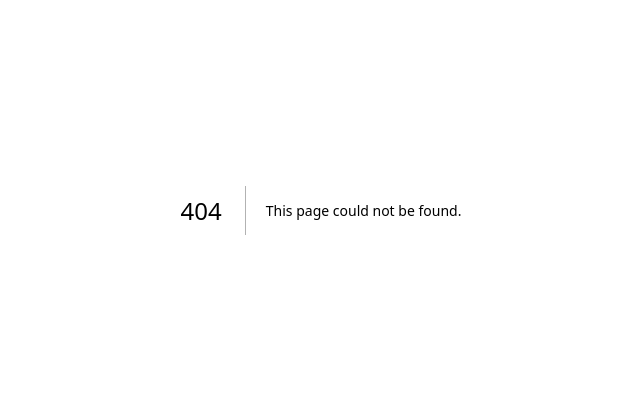
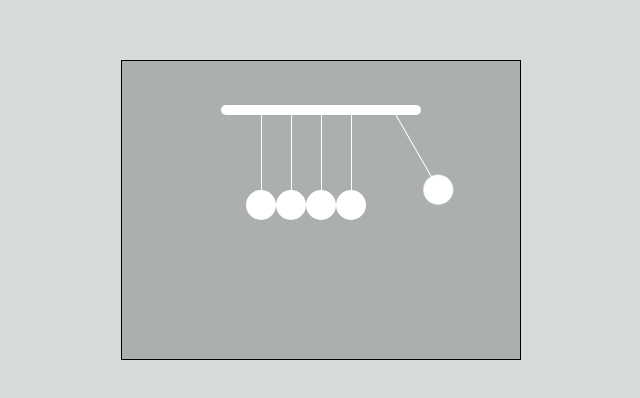
Before and after one commit to larrywong98/UIWidgets, a Next.js app in the folder widget-next/: page /purecss in a window 1280 px wide. Before the commit this address had no page. Shown: the part 190-588 px from the top of the page, without its empty margins (319-959 px from the left). Built offline with nearby package versions, Linux system fonts and the light colour scheme.

Commit message:
test folder router

```diff
--- /dev/null
+++ b/widget-next/app/purecss/page.module.css
@@ -0,0 +1,76 @@
+.base {
+  position: fixed;
+  width: 100%;
+  height: 100%;
+  display: flex;
+  justify-content: center;
+  align-items: center;
+}
+.balls-frame {
+  display: flex;
+  justify-content: center;
+  align-items: center;
+  width: 400px;
+  height: 300px;
+  border: 1px solid black;
+  background-color: rgba(0, 0, 0, 0.2);
+}
+.balls {
+  position: relative;
+  display: flex;
+  justify-content: center;
+  width: 200px;
+  height: 200px;
+}
+.balls::before {
+  position: absolute;
+  top: -5px;
+  left: 0;
+  content: "";
+  width: 200px;
+  height: 10px;
+  border-radius: 10px;
+  background-color: #ffffff;
+}
+.ball {
+  position: relative;
+  top: 80px;
+  width: 30px;
+  height: 30px;
+  border-radius: 50%;
+  background-color: #ffffff;
+  transform-origin: 50% -100px;
+}
+.ball::before {
+  position: absolute;
+  top: -80px;
+  left: 50%;
+  content: "";
+  width: 1px;
+  height: 80px;
+  background-color: #ffffff;
+}
+.ball-1 {
+  animation: first-ball 0.8s ease-out infinite alternate;
+}
+.ball-5 {
+  animation: five-ball 0.8s ease-out 0.8s infinite alternate;
+}
+@keyframes first-ball {
+  0%,
+  50% {
+    transform: rotate(0);
+  }
+  100% {
+    transform: rotate(30deg);
+  }
+}
+@keyframes five-ball {
+  0%,
+  50% {
+    transform: rotate(0);
+  }
+  100% {
+    transform: rotate(-30deg);
+  }
+}
--- /dev/null
+++ b/widget-next/app/purecss/page.tsx
@@ -0,0 +1,18 @@
+import styles from "./page.module.css";
+const Page = () => {
+  return (
+    <div className={styles["base"]}>
+      <div className={styles["balls-frame"]}>
+        <div className={styles["balls"]}>
+          <div className={styles["ball"] + " " + styles["ball-1"]}></div>
+          <div className={styles["ball"]}></div>
+          <div className={styles["ball"]}></div>
+          <div className={styles["ball"]}></div>
+          <div className={styles["ball"] + " " + styles["ball-5"]}></div>
+        </div>
+      </div>
+    </div>
+  );
+};
+
+export default Page;
```
Also changed, not shown: widget-next/app/page.tsx (+7 -7 lines).
